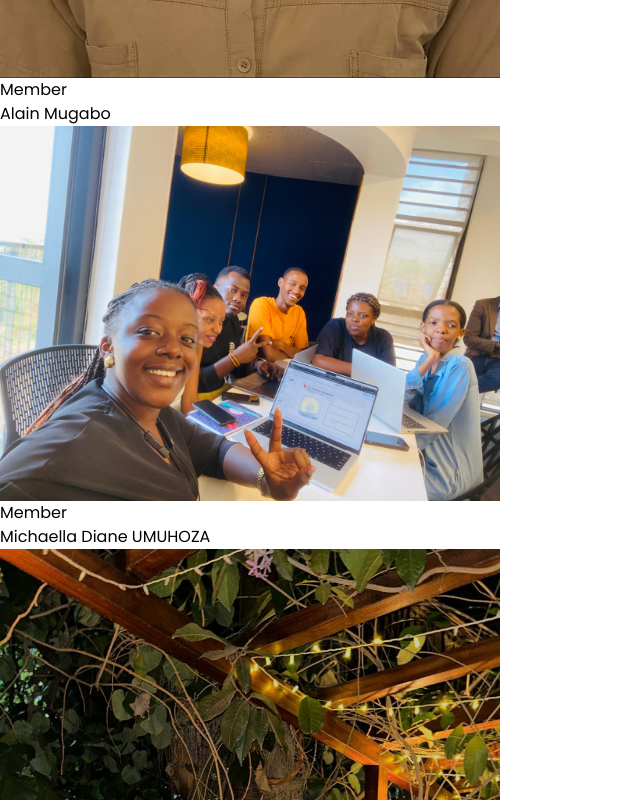
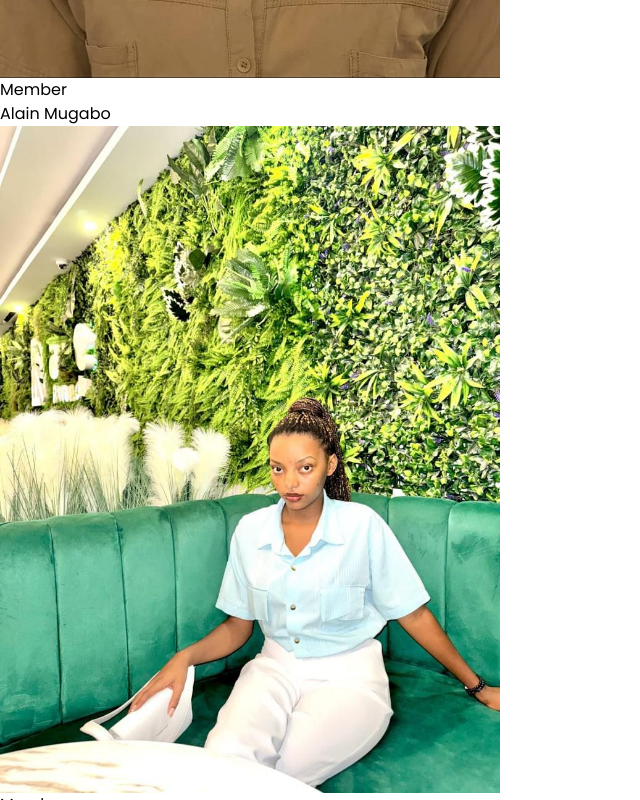
Before and after one commit to Kayle54187/Nebulas, a Next.js app: page / in a window 1280 px wide. Shown: the part 4780-5580 px from the top of the page, without its empty margins (0-640 px from the left). Built offline with nearby package versions, Linux system fonts and the light colour scheme.

Commit message:
feat: adding more images and updating constants

```diff
--- a/src/constants/index.ts
+++ b/src/constants/index.ts
@@ -25,7 +25,7 @@ export const teamMembers = [
 		role: "Member",
 	},
 	{
-		image: "/team.JPG",
+		image: "/mich.jpeg",
 		name: "Michaella Diane UMUHOZA	",
 		role: "Member",
 	},
```
Also changed, not shown: public/mich.jpeg (added).
